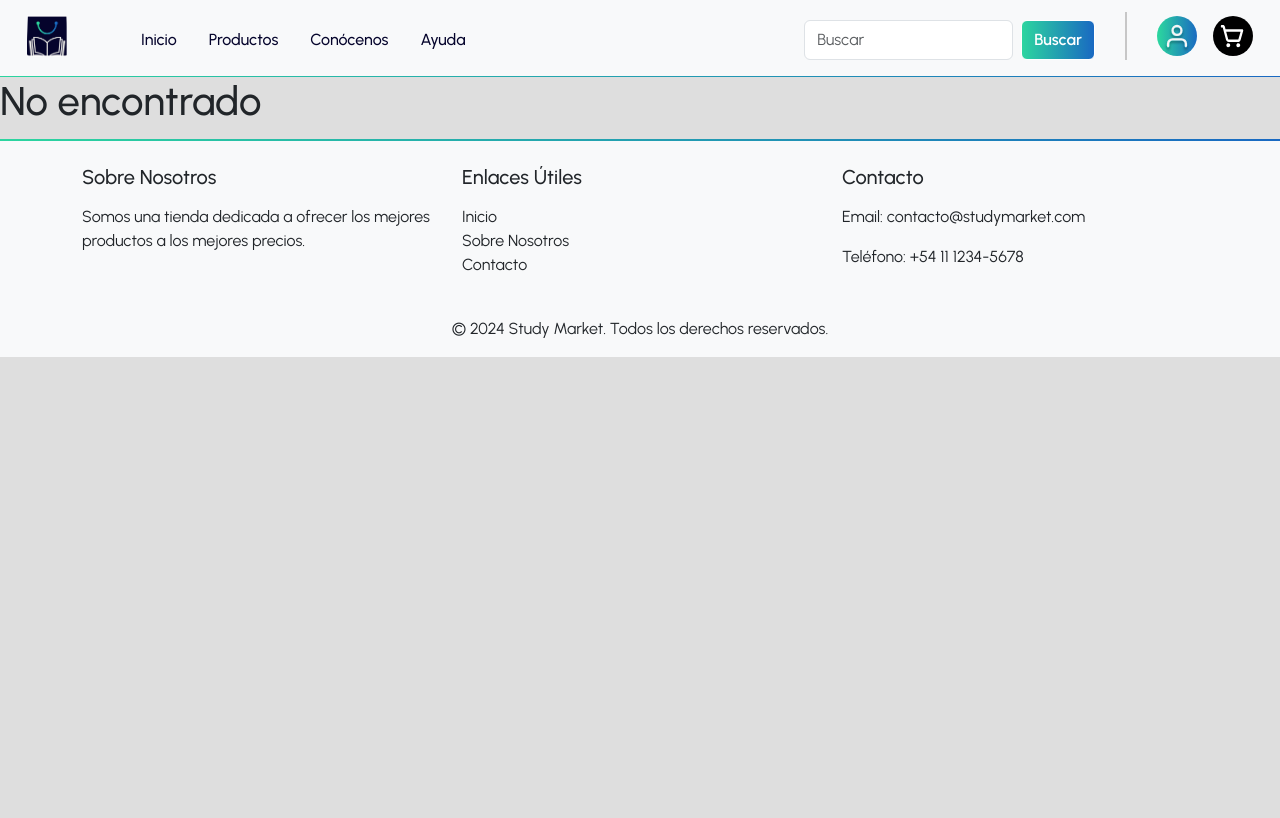
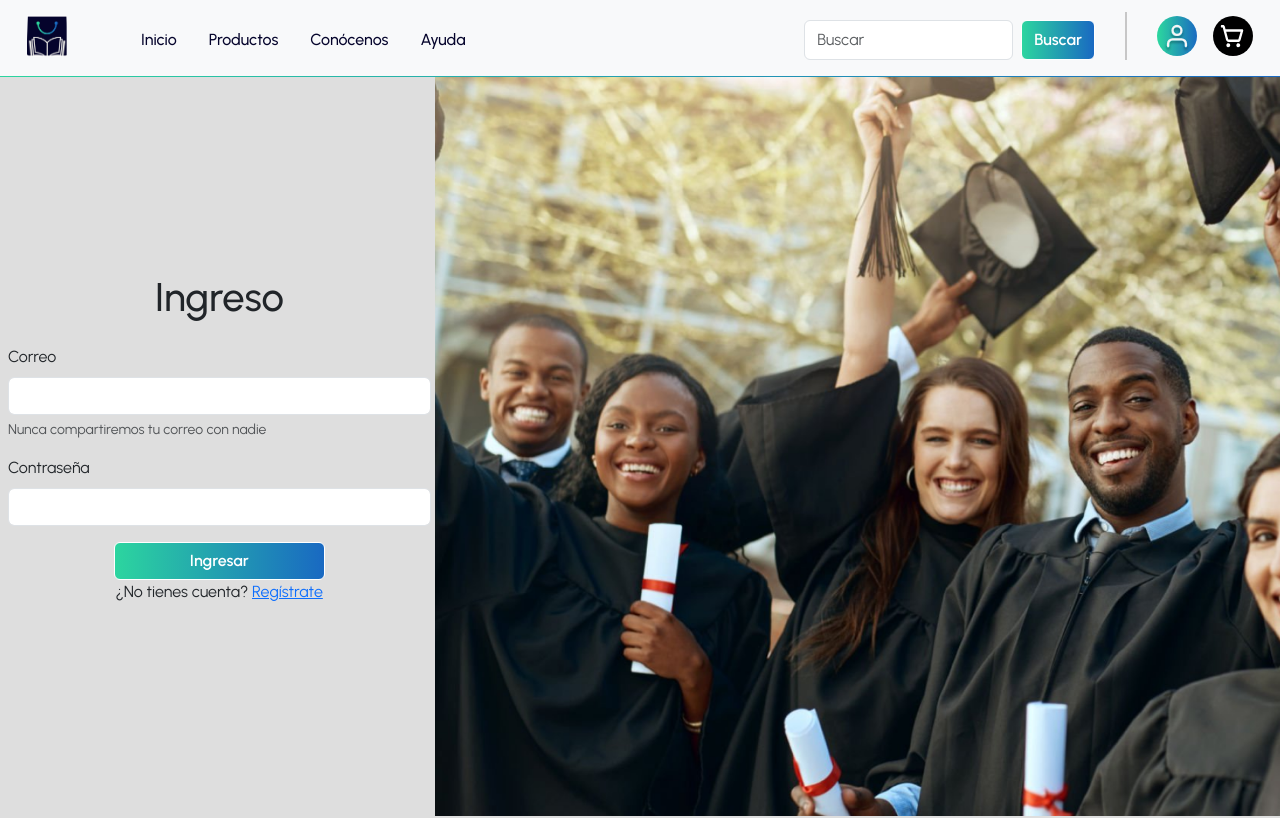
Before and after one commit to LautaroAgustinPaz/StudyMarket-FrontEnd, a React (Vite) app: page /api/usuarios/login in a window 1280 px wide. Shown: the top 818 px of the page. Built offline with nearby package versions, Linux system fonts and the light colour scheme.

Commit message:
Añado el login

```diff
--- a/src/components/formularios/FormularioLogin.jsx
+++ b/src/components/formularios/FormularioLogin.jsx
@@ -1,9 +1,12 @@
+import { useState } from "react"
+import { useDispatch } from "react-redux"
 import { Link } from "react-router-dom"
+import { login } from "../../store/slice/usuarios/acciones-thunk/login"
 
 const FormularioLogin = () => {
   const formInicial = {
-    correo: '',
-    contraseña: ''
+    email: '',
+    password: ''
   }
 
   const [ form, setForm ] = useState(formInicial)
@@ -19,7 +22,7 @@ const FormularioLogin = () => {
 
   const handleSubmit = (e) => {
     e.preventDefault()
-    dispatch(createUsuario(form))
+    dispatch(login(form))
 
   }
   return (
@@ -28,13 +31,13 @@ const FormularioLogin = () => {
         <h1 className="text-center mb-4">Ingreso</h1>
         <form className="w-100" onSubmit={handleSubmit}>
           <div className="mb-3">
-            <label htmlFor="correo" className="form-label">Correo</label>
-            <input type="email" className="form-control" id="lbl-correo" name='correo' onChange={handleChange} value={form.correo}/>
+            <label htmlFor="email" className="form-label">Correo</label>
+            <input type="email" className="form-control" id="lbl-email" name='email' onChange={handleChange} value={form.email}/>
             <div id="emailHelp" className="form-text">Nunca compartiremos tu correo con nadie</div>
           </div>
           <div className="mb-3">
-            <label htmlFor="contraseña" className="form-label">Contraseña</label>
-            <input type="password" className="form-control" id="lbl-contraseña" name='contraseña' onChange={handleChange} value={form.contraseña}/>
+            <label htmlFor="password" className="form-label">Contraseña</label>
+            <input type="password" className="form-control" id="lbl-password" name='password' onChange={handleChange} value={form.password}/>
           </div>
           <div className="d-grid gap-2 d-md-flex boton">
             <button type="submit" className="btn col-6 mx-auto">Ingresar</button>
--- a/src/components/formularios/FormularioRegistro.jsx
+++ b/src/components/formularios/FormularioRegistro.jsx
@@ -12,6 +12,7 @@ const FormularioRegistro = () => {
     email: '',
     repetirEmail: '',
     password: '',
+    imagen: '',
     confirm_password: '',
   }
 
--- a/src/pages/Perfil.jsx
+++ b/src/pages/Perfil.jsx
@@ -9,12 +9,14 @@ const Perfil = () => {
     const { id } = useParams()
     const dispatch = useDispatch()
     const { usuarios } = useSelector(store => store.usuariosReducer)
+    console.log({usuarios});
+
 
     useEffect(() => {
         dispatch(getOneUser(id))
     }, [dispatch, id])
 
-    console.log("detalleUsuario", usuarios);
+    //console.log("detalleUsuario", usuarios);
 
 
 
@@ -28,7 +30,7 @@ const Perfil = () => {
                             <div className="col-md-3">
                                 <div className="text-center border-end avatar-text" >
                                     <img src={usuarios.imagen} className="img-fluid avatar-xxl rounded-circle" alt=""/>
-                                    <h4 className="text-primary font-size-20 mt-3 mb-2">{usuarios.nombre} {usuarios.apellido}</h4>
+                                    <h4 className="text-primary font-size-20 mt-3 mb-2">{usuarios.name} {usuarios.apellido}</h4>
                                     <h5 className="text-muted font-size-13 mb-0">Estudiante de Ingenieria en sistemas</h5>
                                 </div>
                             </div>
@@ -41,7 +43,7 @@ const Perfil = () => {
                                     <div className="row my-4">
                                         <div className="col-md-12">
                                             <div>
-                                                <p className="text-muted mb-2 fw-medium"><i className="mdi mdi-email-outline me-2"></i>{usuarios.correo}
+                                                <p className="text-muted mb-2 fw-medium"><i className="mdi mdi-email-outline me-2"></i>{usuarios.email}
                                                 </p>
                                                 <p className="text-muted fw-medium mb-0"><i className="mdi mdi-phone-in-talk-outline me-2"></i>418-955-4703
                                                 </p>
--- a/src/routers/Rutas.jsx
+++ b/src/routers/Rutas.jsx
@@ -51,7 +51,7 @@ const Rutas = () => {
                 element: <Perfil />
             },
             {
-                path: '/login',
+                path: '/api/usuarios/login',
                 element: <Login />
             },
             {
--- a/src/store/slice/usuarios/acciones-thunk/createUser.js
+++ b/src/store/slice/usuarios/acciones-thunk/createUser.js
@@ -4,8 +4,7 @@ import handleHttp from "../../../../utils/handle-peticionhttp"
 export const createUsuario = (nuevoUsuario) => async (dispatch) => {
     const url = import.meta.env.VITE_ENDPOINT_BACKEND
     const urlUser = (`${url}usuarios/register`)
-    //delete nuevoUsuario.id
-    console.log(urlUser);
+    //console.log(urlUser);
 
 
     try {
--- a/src/store/slice/usuarios/acciones-thunk/getOneUser.js
+++ b/src/store/slice/usuarios/acciones-thunk/getOneUser.js
@@ -3,11 +3,12 @@ import handleHttp from "../../../../utils/handle-peticionhttp"
 
 export const getOneUser = (id) => async (dispatch) => {
     const url = import.meta.env.VITE_ENDPOINT_BACKEND
+    //console.log('[getOneUser] url', url);
 
     try {
-        const data = await handleHttp(`${url}usuarios/${id}`)
+        const data = await handleHttp(`${url}usuarios/getone/${id}`)
+        //console.log('[getOneUser] data', data);
         dispatch(setUsuarios(data))
-        console.log('[getOneUser]', data);
 
     } catch (error) {
         console.error("[getOneUser]", error);
--- /dev/null
+++ b/src/store/slice/usuarios/acciones-thunk/login.js
@@ -0,0 +1,23 @@
+import { ingresar } from ".."
+import handleHttp from "../../../../utils/handle-peticionhttp"
+
+
+export const login = (usuario) => async (dispatch) => {
+    const url = import.meta.env.VITE_ENDPOINT_BACKEND
+    const urlUser = (`${url}usuarios/login`)
+    try {
+        const options = {
+            method: 'POST',
+            headers: {'content-type': 'application/json'},
+            body: JSON.stringify(usuario)
+        }
+
+        const usuarioLogueado = await handleHttp(urlUser, options)
+        console.log('[login]', usuarioLogueado);
+        dispatch(ingresar(usuarioLogueado))
+
+    } catch (error) {
+        console.error('[login]', error);
+
+    }
+}
--- a/src/store/slice/usuarios/index.js
+++ b/src/store/slice/usuarios/index.js
@@ -15,10 +15,13 @@ export const usuariosSlice = createSlice(
             },
             addUsuario: (state, action) => {
                 state.usuarios = action.payload
+            },
+            ingresar: (state, action) => {
+                state.usuarios = action.payload
             }
         }
     }
 )
 
-export const {setUsuarios, addUsuario} = usuariosSlice.actions
+export const {setUsuarios, addUsuario, ingresar} = usuariosSlice.actions
 export default usuariosSlice.reducer
```
